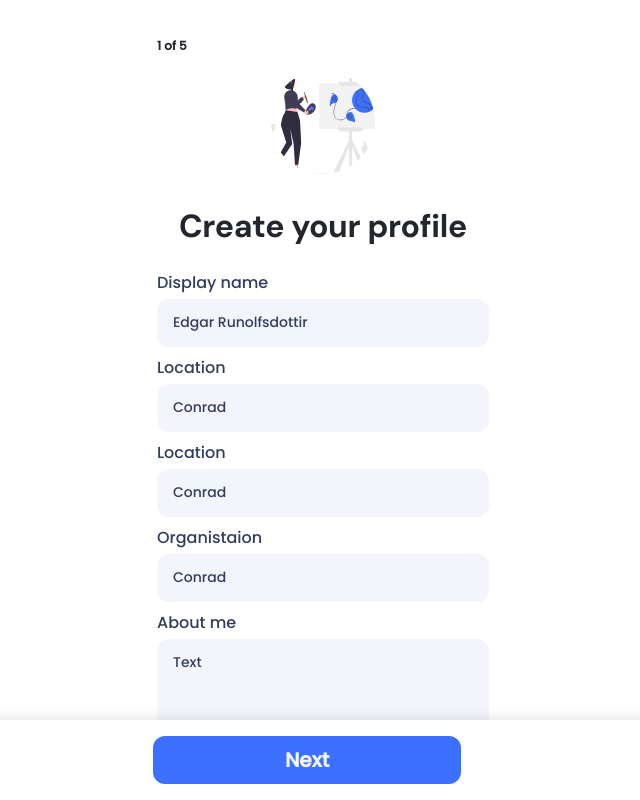
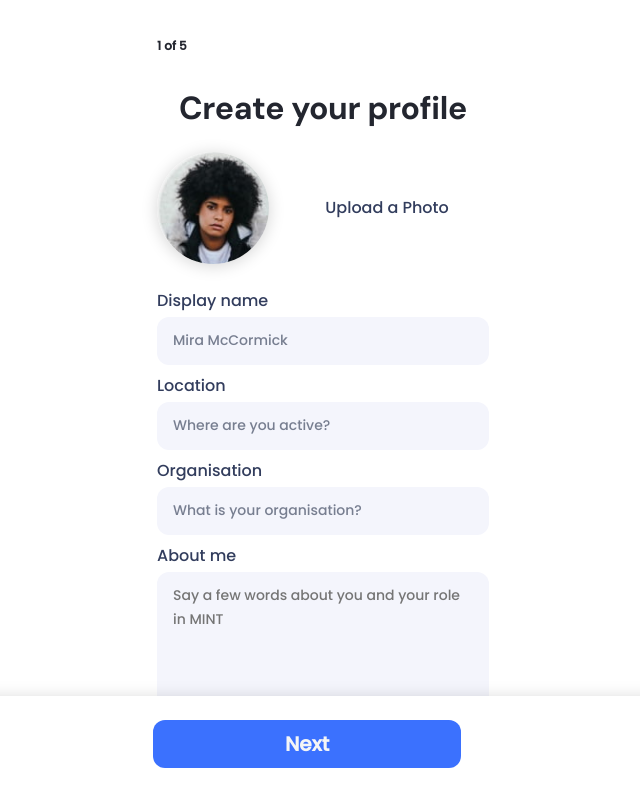
Before and after one commit to sherrycherry1995/mint-vernetzt, a Vue app: page / in a window 1280 px wide. Shown: the top 800 px of the page, without its empty margins (317-957 px from the left). Built offline with nearby package versions, Linux system fonts and the light colour scheme.

Commit message:
finished elements on create step and add transition between steps

```diff
--- a/src/App.vue
+++ b/src/App.vue
@@ -1,16 +1,23 @@
 <template>
   <div id="app">
-    <div class="content-steps">
-        <Create :step="current" :maxSteps="max" v-if="current === 0" />
-        <Category :step="current" :maxSteps="max" v-if="current === 1"/>
-        <Role :step="current" :maxSteps="max" v-if="current === 2"/>
-        <Interest :step="current" :maxSteps="max" v-if="current === 3" />
-        <Finalize :step="current" :maxSteps="max" v-if="current === 4" />
-    </div>
+    <transition
+      name="fade"
+      mode="out-in"
+      :enter-class="`${transitionEnter}`"
+      :leave-to-class="`${transitionLeave}`"
+    >
+      <Create :step="current" :maxSteps="max" v-if="current === 0" />
+      <Category :step="current" :maxSteps="max" v-if="current === 1" />
+      <Role :step="current" :maxSteps="max" v-if="current === 2" />
+      <Interest :step="current" :maxSteps="max" v-if="current === 3" />
+      <Finalize :step="current" :maxSteps="max" v-if="current === 4" />
+    </transition>
     <div class="navigation">
       <div class="container">
         <button class="" @click="prevView" v-if="current !== 0">go back</button>
-        <button class="button" @click="nextView" v-if="current !== max">Next</button>
+        <button class="button" @click="nextView" v-if="current + 1 !== max">
+          Next
+        </button>
       </div>
     </div>
   </div>
@@ -30,25 +37,62 @@ export default {
     Interest,
     Category,
     Role,
-    Finalize
+    Finalize,
   },
   data() {
     return {
       current: 0,
       max: 5,
+      transitionEnter: "fade-enter",
+      transitionLeave: "fade-leave-active",
     };
   },
   methods: {
     prevView() {
       this.current--;
+      this.transitionEnter = "fade-enter-left";
+      this.transitionLeave = "fade-leave-active-left";
     },
     nextView() {
       this.current++;
+      this.transitionEnter = "fade-enter";
+      this.transitionLeave = "fade-enter";
     },
   },
 };
 </script>
 <style>
+.fade-enter-active,
+.fade-leave-active,
+.fade-leave-active-left,
+.fade-enter-left .fade-enter,
+.fade-leave-to {
+  transition: all 0.5s linear;
+}
+.fade-enter, .fade-leave-to /* .fade-leave-active below version 2.1.8 */ {
+  opacity: 0.3;
+}
+
+.fade-enter {
+  transform: translateX(50px);
+}
+.fade-leave-active {
+  transform: translateX(-50px);
+}
+
+.fade-enter-left {
+  transform: translateX(-50px);
+}
+.fade-leave-active-left {
+  transform: translateX(50px);
+}
+
+html,
+body,
+#app {
+  overflow-x: hidden;
+}
+
 #app {
   max-width: 380px;
   margin: 0 auto;
@@ -66,13 +110,14 @@ export default {
   display: flex;
   justify-content: center;
   box-shadow: 0 2px 16px 0 rgba(0, 0, 0, 0.17);
+  z-index: 50;
 }
 
 .navigation .container {
   max-width: 340px;
   width: 100%;
-  padding-top: 16px;
-  padding-bottom: 16px;
+  padding-top: 24px;
+  padding-bottom: 32px;
   display: flex;
 }
 
@@ -106,7 +151,7 @@ button {
 
 .button:first-child:last-child {
   width: calc(100% - 32px);
-  margin-left:0;
+  margin-left: 0;
 }
 
 .button:last-child {
--- a/src/components/Create.vue
+++ b/src/components/Create.vue
@@ -1,41 +1,42 @@
 <template>
   <div class="profil slide">
     <div class="steps">{{ step + 1 }} of {{ maxSteps }}</div>
-    <div class="image">
-      <img src="../assets/interest.svg" />
+    <div class="headline">Create your profile</div>
+     <div class="header">
+      <div class="image">
+        <img src="../assets/avatar.png" />
+      </div>
+      <div class="upload">Upload a Photo</div>
     </div>
-    <div class="headline">Create your profile</div>
     <div class="input">
       <label for="name" class="Display-name">Display name</label>
       <input
         type="text"
         class="single-input-field-style"
-        value="Edgar Runolfsdottir"
+        placeholder="Mira McCormick"
       />
     </div>
     <div class="input">
       <label for="location" class="Display-name">Location</label>
-      <input type="location" class="single-input-field-style" value="Conrad" />
+      <input type="location" class="single-input-field-style" placeholder="Where are you active?" />
     </div>
     <div class="input">
-      <label for="location" class="Display-name">Location</label>
-      <input type="location" class="single-input-field-style" value="Conrad" />
-    </div>
-    <div class="input">
-      <label for="organisation" class="Display-name">Organistaion</label>
-      <input
-        type="organisation"
-        class="single-input-field-style"
-        value="Conrad"
-      />
+      <label for="organisation" class="Display-name">Organisation</label>
+      <input type="organisation" class="single-input-field-style" placeholder="What is your organisation?" />
     </div>
     <div class="input">
       <label for="about" class="Display-name">About me</label>
-      <textarea type="about" class="single-input-field-style">Text</textarea>
+      <textarea type="about" class="single-input-field-style" placeholder="Say a few words about you and your role in MINT"></textarea>
     </div>
-    How can you be contacted? <br>
-    Phone <br>
-    E-Mail
+    <div class="subheadline">How can you be contacted?</div>
+    <div class="input">
+      <label for="email" class="Display-name">E-Mail</label>
+      <input type="email" class="single-input-field-style" placeholder="Enter E-Mail" />
+    </div>
+    <div class="input">
+      <label for="website" class="Display-name">Website</label>
+      <input type="website" class="single-input-field-style" placeholder="Enter Website" />
+    </div>
   </div>
 </template>
 <script>
@@ -53,6 +54,10 @@ export default {
 };
 </script>
 <style lang="scss" scoped>
+.profil {
+  padding-bottom: 40px;
+}
+
 .headline {
   text-align: center;
   margin: 32px auto 24px;
@@ -65,22 +70,59 @@ export default {
   letter-spacing: -0.32px;
   text-align: center;
   color: #23262f;
+}
+
+.subheadline {
+  margin: 12px 0 8px;
+  font-family: $second-font;
+  font-size: 24px;
+  font-weight: bold;
+  font-stretch: normal;
+  font-style: normal;
+  line-height: 1.67;
+  letter-spacing: normal;
+  color: #23262f;
+}
+
+
+.header {
+  display: flex;
+  flex-direction: row;
+  justify-content: space-between;
+  align-items: center;
   margin-bottom: 24px;
 }
 
 .image {
-  height: 104px;
-  width: 104px;
-  border-radius: 50%;
-  margin: 14px auto 32px;
+  width: 112px;
+  height: 112px;
+  margin-right: 16px;
+  border-radius: 60px;
+  box-shadow: 0 2px 16px 0 rgba(0, 0, 0, 0.17);
   overflow: hidden;
+  flex-shrink: 0;
 }
 
-.image > img {
+.image img {
+  display: block;
+  width: 130%;
+  height: 130%;
   object-fit: cover;
-  height: 100%;
-  width: 100%;
-  display: block;
+  margin-top: -12%;
+  margin-left: -12%;
+}
+
+.upload {
+  font-family: Poppins;
+  font-size: 16px;
+  font-weight: 500;
+  font-stretch: normal;
+  font-style: normal;
+  line-height: 1.5;
+  letter-spacing: normal;
+  color: #323d5d;
+  text-align: center;
+  width: calc(100% - 120px);
 }
 
 .Display-name {
@@ -116,8 +158,12 @@ export default {
   color: #323d5d;
 }
 
+input::placeholder {
+    color: #777e90;
+}
+
 textarea {
   resize: none;
-  height: 150px;
+  height: 128px;
 }
 </style>
--- a/src/components/Finalize.vue
+++ b/src/components/Finalize.vue
@@ -3,7 +3,7 @@
     <div class="steps">{{ step + 1 }} of {{ maxSteps }}</div>
     <div class="header">
       <div class="image">
-        <img src="../assets/interest.svg" />
+        <img src="../assets/avatar.png" />
       </div>
       <div class="headline">Hi, I'm Mira McCormick</div>
     </div>
@@ -209,9 +209,9 @@ export default {
 .header {
   display: flex;
   flex-direction: row;
-  justify-content: center;
+  justify-content: space-between;
   align-items: center;
-  margin-bottom: 16px;
+  margin-bottom: 24px;
 }
 
 .image {
@@ -226,9 +226,11 @@ export default {
 
 .image img {
   display: block;
-  width: 100%;
-  height: 100%;
-  object-fit: contain;
+  width: 130%;
+  height: 130%;
+  object-fit: cover;
+  margin-top: -12%;
+  margin-left: -12%;
 }
 
 .headline {
```
Also changed, not shown: src/assets/avatar.png (added), 1 other file (tests, documents, lock files or other folders).
